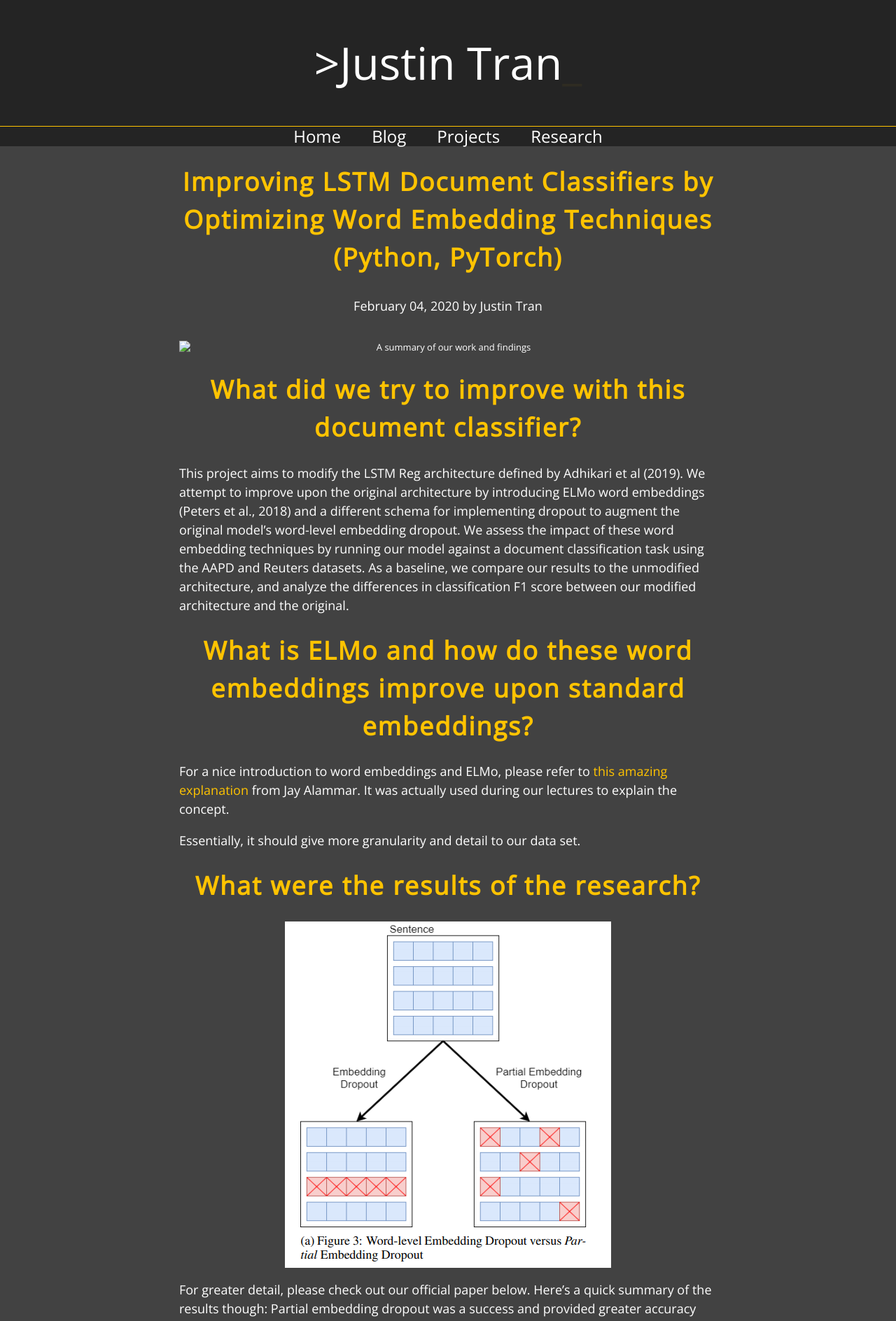
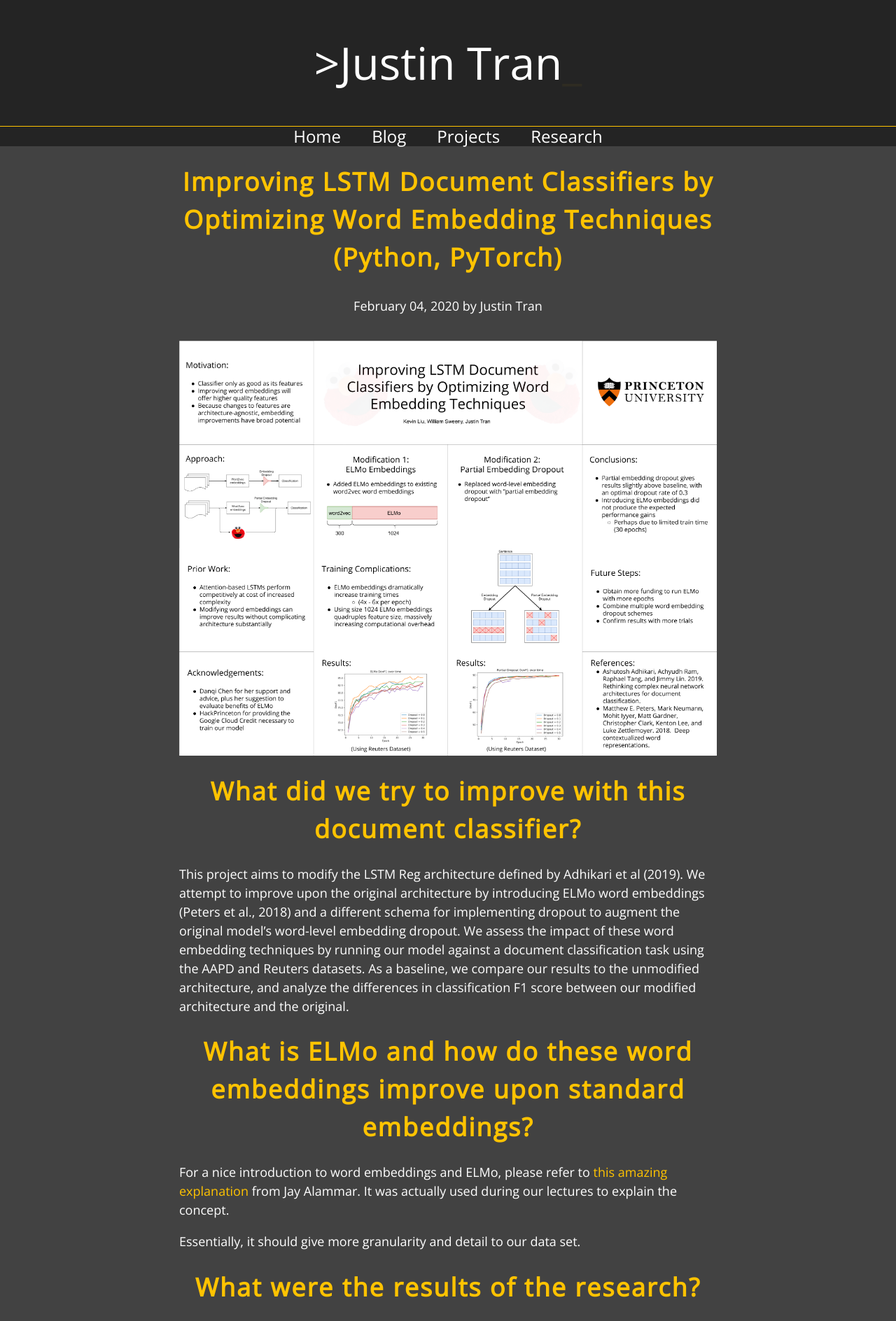
Before and after one commit to justintranjt/justintranjt.github.io, a Jekyll site: the page built from _projects/2020-02-04-Improving-LSTM-Document-Classifiers-by-Optimizing-Word-Embedding-Techniques.md, in a window 1280 px wide. Shown: the top 1888 px of the page at 70% size. Built offline with Jekyll 4.4.1, drawn with Linux system fonts in a browser that asks for light colours.

Commit message:
correct image link

```diff
--- a/_projects/2020-02-04-Improving-LSTM-Document-Classifiers-by-Optimizing-Word-Embedding-Techniques.md
+++ b/_projects/2020-02-04-Improving-LSTM-Document-Classifiers-by-Optimizing-Word-Embedding-Techniques.md
@@ -6,7 +6,7 @@ description: A modified and improved deep learning model for document classifica
 image: /projects/dropout.png
 ---
 
-![A summary of our work and findings](/projects/COS484PresentationSlides.png)
+![A summary of our work and findings](/research/COS484PresentationSlides.png)
 
 # What did we try to improve with this document classifier?
 
```
